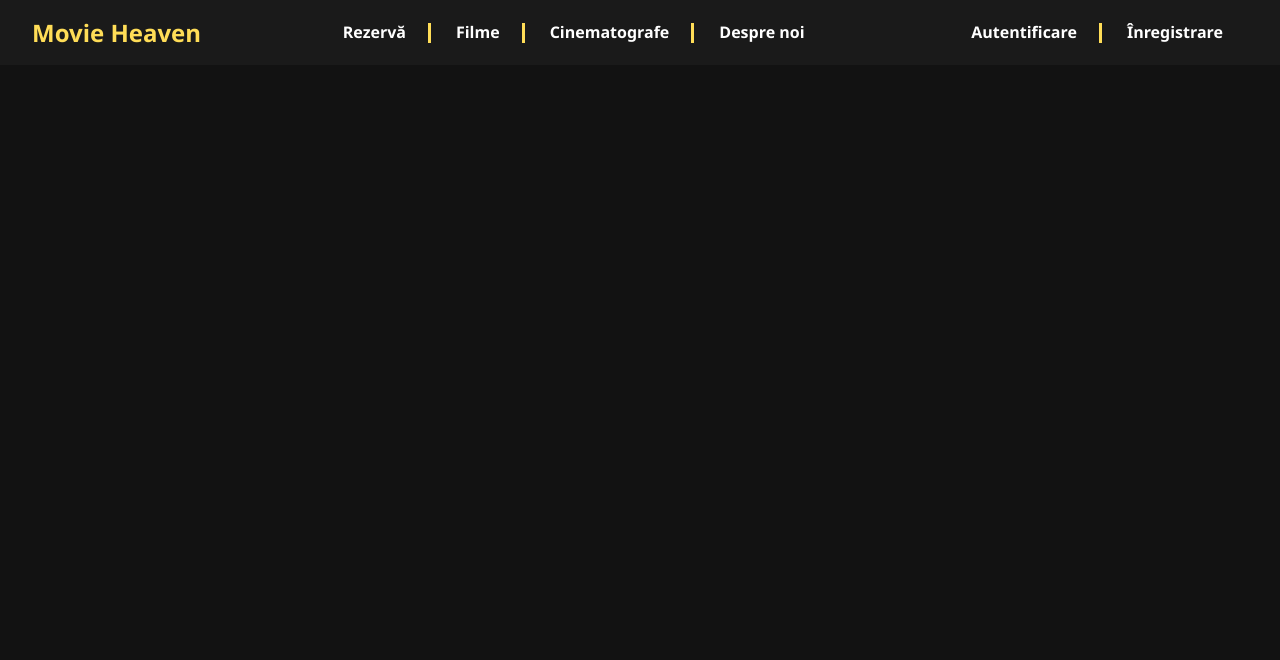
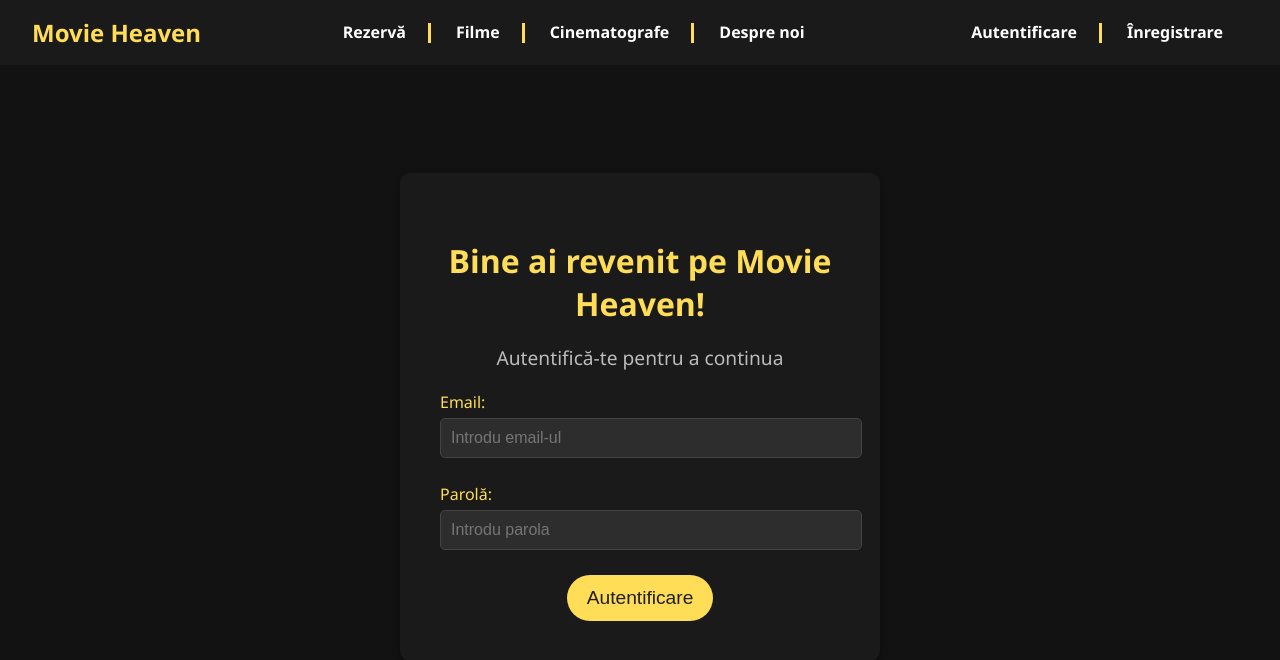
Before and after one commit to uleirbag/MovieHeaven, a Vue app in the folder frontend/movie-heaven/: page /login in a window 1280 px wide. Shown: the top 660 px of the page. Built offline with nearby package versions, Linux system fonts and the light colour scheme.

Commit message:
Added frontend Login page

```diff
--- a/frontend/movie-heaven/src/components/LoginForm.vue
+++ b/frontend/movie-heaven/src/components/LoginForm.vue
@@ -0,0 +1,102 @@
+<template>
+    <form @submit.prevent="login">
+      <div class="input-group">
+        <label for="email">Email:</label>
+        <input type="email" v-model="email" id="email" required placeholder="Introdu email-ul" />
+      </div>
+      <div class="input-group">
+        <label for="password">Parolă:</label>
+        <input type="password" v-model="password" id="password" required placeholder="Introdu parola" />
+      </div>
+      <button type="submit" class="submit-button">Autentificare</button>
+      <p v-if="errorMessage" class="error">{{ errorMessage }}</p>
+    </form>
+</template>
+
+<script>
+  import { ref } from "vue";
+  import { auth } from "C:/Users/Gabi/Desktop/Movie Heaven/firebase_config/firebaseClient.js";
+  import { signInWithEmailAndPassword } from "firebase/auth";
+  import { useRouter } from "vue-router";
+
+  export default {
+    setup() {
+      const email = ref("");
+      const password = ref("");
+      const errorMessage = ref(null);
+      const router = useRouter();
+
+      const login = async () => {
+        try {
+            await signInWithEmailAndPassword(auth, email.value, password.value);
+            router.push({ name: "home" });
+        } catch (error) {
+          errorMessage.value = "Combinație email / parolă incorectă!";
+        }
+      };
+
+      return { email, password, errorMessage, login };
+    },
+  };
+</script>
+
+<style scoped>
+  form {
+    display: flex;
+    flex-direction: column;
+  }
+
+  .input-group {
+    margin-bottom: 15px;
+    text-align: left;
+  }
+
+  label {
+    color: #ffdd57;
+    font-size: 1rem;
+    margin-bottom: 8px;
+  }
+
+  input {
+    padding: 10px;
+    font-size: 1rem;
+    background-color: #2d2d2d;
+    border: 1px solid #444;
+    color: white;
+    border-radius: 5px;
+    width: 100%;
+    margin-bottom: 10px;
+    margin-top: 5px;
+    transition: border-color 0.3s ease;
+  }
+
+  input:focus {
+    border-color: #ffdd57;
+    outline: none;
+  }
+
+  .submit-button {
+    background-color: #ffdd57;
+    color: #1e1e1e;
+    padding: 12px 20px;
+    font-size: 1.2rem;
+    border: none;
+    cursor: pointer;
+    border-radius: 100px;
+    max-width: 80%;
+    margin: 0 auto;
+    transition: background-color 0.3s, transform 0.2s ease-in-out;
+  }
+
+  .submit-button:hover {
+    background-color: #ffcc33;
+    transform: scale(1.05);
+  }
+
+  .error {
+    color: #ff3333;
+    font-size: 0.9rem;
+    text-align: center;
+    margin-top: 10px;
+  }
+</style>
--- a/frontend/movie-heaven/src/router/index.js
+++ b/frontend/movie-heaven/src/router/index.js
@@ -1,6 +1,7 @@
 import { createRouter, createWebHistory } from 'vue-router'
 import Homepage from '@/views/Homepage.vue'
 import Register from '@/views/Register.vue'
+import Login from '@/views/Login.vue'
 
 const router = createRouter({
   history: createWebHistory(import.meta.env.BASE_URL),
@@ -16,6 +17,11 @@ const router = createRouter({
       component: Register,
     },
     {
+      path: '/login',
+      name: 'login',
+      component: Login,
+    },
+    {
       path: '/about',
       name: 'about',
       component: () => import('../views/AboutView.vue'),
--- a/frontend/movie-heaven/src/views/Login.vue
+++ b/frontend/movie-heaven/src/views/Login.vue
@@ -0,0 +1,57 @@
+<template>
+    <div class="login-page">
+
+      <div class="form-container">
+        <h2 class="titlu">Bine ai revenit pe Movie Heaven!</h2>
+        <p class="subtitlu">Autentifică-te pentru a continua</p>
+
+        <LoginForm />
+
+      </div>
+    </div>
+</template>
+
+<script>
+  import LoginForm from "../components/LoginForm.vue";
+
+  export default {
+    components: {
+      LoginForm,
+    },
+  };
+</script>
+
+<style scoped>
+    .login-page {
+    display: flex;
+    justify-content: center;
+    align-items: center;
+    height: 75vh;
+    background-color: #121212;
+    padding: 20px;
+    overflow: hidden;
+    }
+
+    .form-container {
+    background-color: #1a1a1a;
+    border-radius: 10px;
+    padding: 40px;
+    box-shadow: 0 4px 8px rgba(0, 0, 0, 0.3);
+    width: 100%;
+    max-width: 400px;
+    text-align: center;
+    }
+
+    .titlu {
+    font-size: 2rem;
+    font-weight: bold;
+    color: #ffdd57;
+    margin-bottom: 10px;
+    }
+
+    .subtitlu {
+    font-size: 1.2rem;
+    color: #bbb;
+    margin-bottom: 20px;
+    }
+</style>
```
